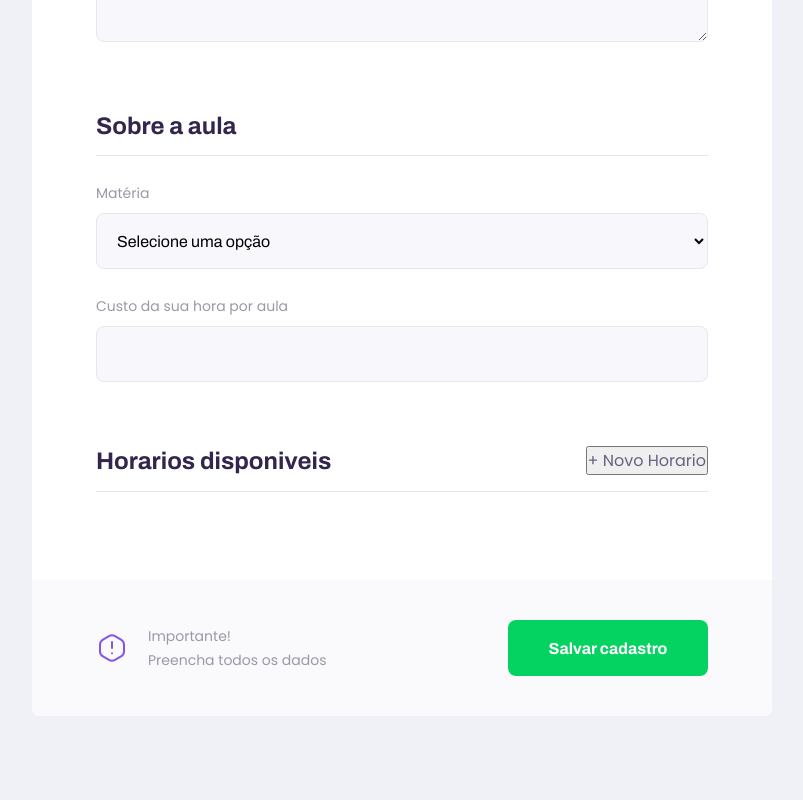
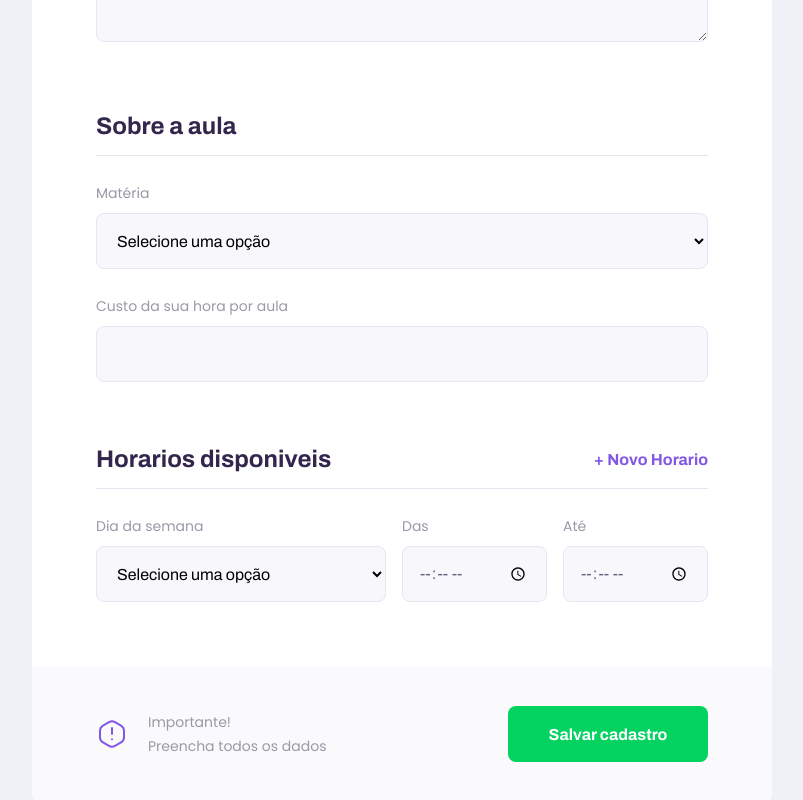
Before and after one commit to PabloMarcondesGS/nlw2, a React (Create React App) app: page /give-classes in a window 1280 px wide. Shown: the part 909-1709 px from the top of the page, without its empty margins (238-1041 px from the left). Before the commit the page ends 1625 px from the top, so only its background shows below. Built offline with nearby package versions, Linux system fonts and the light colour scheme.

Commit message:
Front-end finalizado

```diff
--- a/src/components/Select/index.tsx
+++ b/src/components/Select/index.tsx
@@ -15,8 +15,8 @@ const Select: React.FC<SelectProps> = ({ label, name, options,...rest }) => {
     return (
         <div className="select-block">
         <label htmlFor={name}>{label}</label>
-        <select id={name} {...rest} >
-            <option value="" disabled selected hidden>Selecione uma opção</option>
+        <select defaultValue="" id={name} {...rest} >
+            <option value="" disabled hidden>Selecione uma opção</option>
 
             {options.map(option =>{
                 return <option key={option.value} value={option.value}>{option.label}</option>
--- a/src/pages/TeacherForm/index.tsx
+++ b/src/pages/TeacherForm/index.tsx
@@ -1,4 +1,4 @@
-import React from 'react';
+import React, {useState} from 'react';
 import PageHeader from '../../components/PageHeader';
 import Input from '../../components/Input';
 import Textarea from '../../components/Textarea';
@@ -9,6 +9,22 @@ import warningIcon from '../../assets/images/icons/warning.svg';
 import './styles.css';
 
 function TeacherForm(){
+    const [scheduleItems, setScheduleItems] = useState([
+        {week_day: 0, from:'', to:'' }
+    ]);
+
+    function addNewScheduleItem() {
+        setScheduleItems([
+            ...scheduleItems,
+            {week_day: 0, from:'', to:'' }
+        ]);
+        scheduleItems.push({
+            week_day: 0,
+            from: '',
+            to: ''
+        })
+    }
+
     return(
         <div id="page-teacher-form" className="container">
             <PageHeader
@@ -45,14 +61,38 @@ function TeacherForm(){
                     <Input name="cost" label="Custo da sua hora por aula"/>
 
                 </fieldset>
+
                 <fieldset>
                     <legend>Horarios disponiveis
-                        <button type="button">
+                        <button type="button" onClick={addNewScheduleItem}>
                             + Novo Horario
                         </button>
                     </legend>
 
+                    {scheduleItems.map(scheduleItem =>{
+                        return(
+                            <div key={scheduleItem.week_day} className="schedule-item">
+                                <Select
+                                    name="week"
+                                    label="Dia da semana"
+                                    options={[
+                                        { value: '0', label: 'Domingo'},
+                                        { value: '1', label: 'Segunda-Feira'},
+                                        { value: '2', label: 'Terça-Feira'},
+                                        { value: '3', label: 'Quarta-Feria'},
+                                        { value: '4', label: 'Quinta-Feira'},
+                                        { value: '5', label: 'Sexta-Feira'},
+                                        { value: '6', label: 'Sabado'},
+                                    ]}
+                                />
+
+                                <Input name="from" label="Das" type="time" />
+                                <Input name="to" label="Até" type="time" />
+                            </div>
+                        );
+                    })}
                 </fieldset>
+
                 <footer>
                     <p>
                         <img src={warningIcon} alt="Aviso Importante"/>
--- a/src/pages/TeacherForm/styles.css
+++ b/src/pages/TeacherForm/styles.css
@@ -36,6 +36,19 @@
     width: 100%;
     padding-bottom: 1.6rem;
     border-bottom: 1px solid var(--color-line-in-white);
+}
+
+#page-teacher-form main fieldset legend button{
+    background: none;
+    border: 0;
+    color: var(--color-primary);
+    font: 700 1.6rem Archivo;
+    cursor: pointer;
+    transition: color 0.2s;
+}
+
+#page-teacher-form main fieldset legend button:hover{
+    color: var(--color-primary-dark);
 }
 
 #page-teacher-form main fieldset .input-block + .textarea-block,
@@ -101,6 +114,16 @@
         padding: 0 6.4rem;
     }
 
+    #page-teacher-form main .schedule-item{
+        display: grid;
+        grid-template-columns: 2fr 1fr 1fr;
+        column-gap: 1.6rem;
+    }
+
+    #page-teacher-form main .schedule-item .input-block{
+        margin-top: 0 !important;
+    }
+
     #page-teacher-form main footer{
         padding: 4.0rem 6.4rem;
         display: flex;
```
